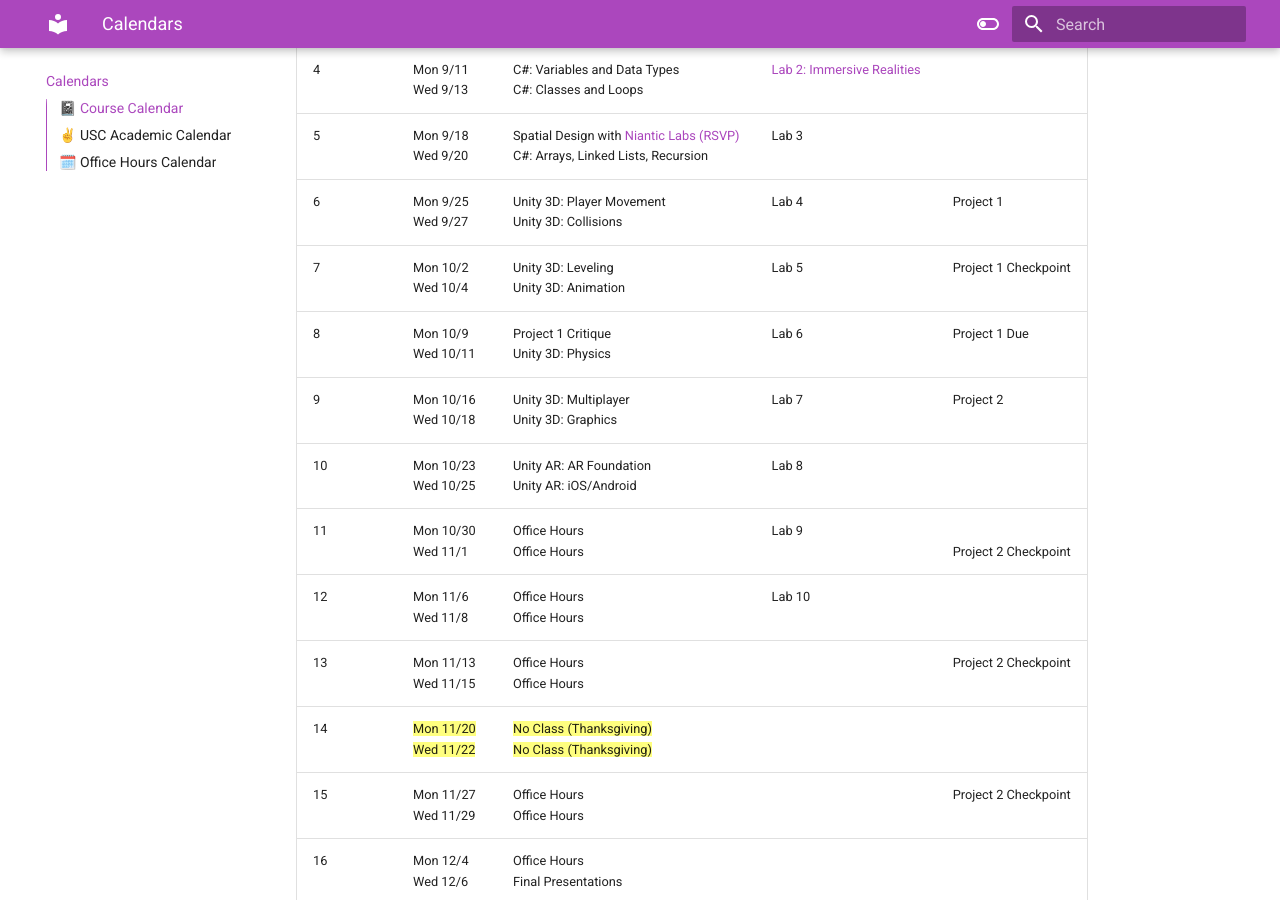
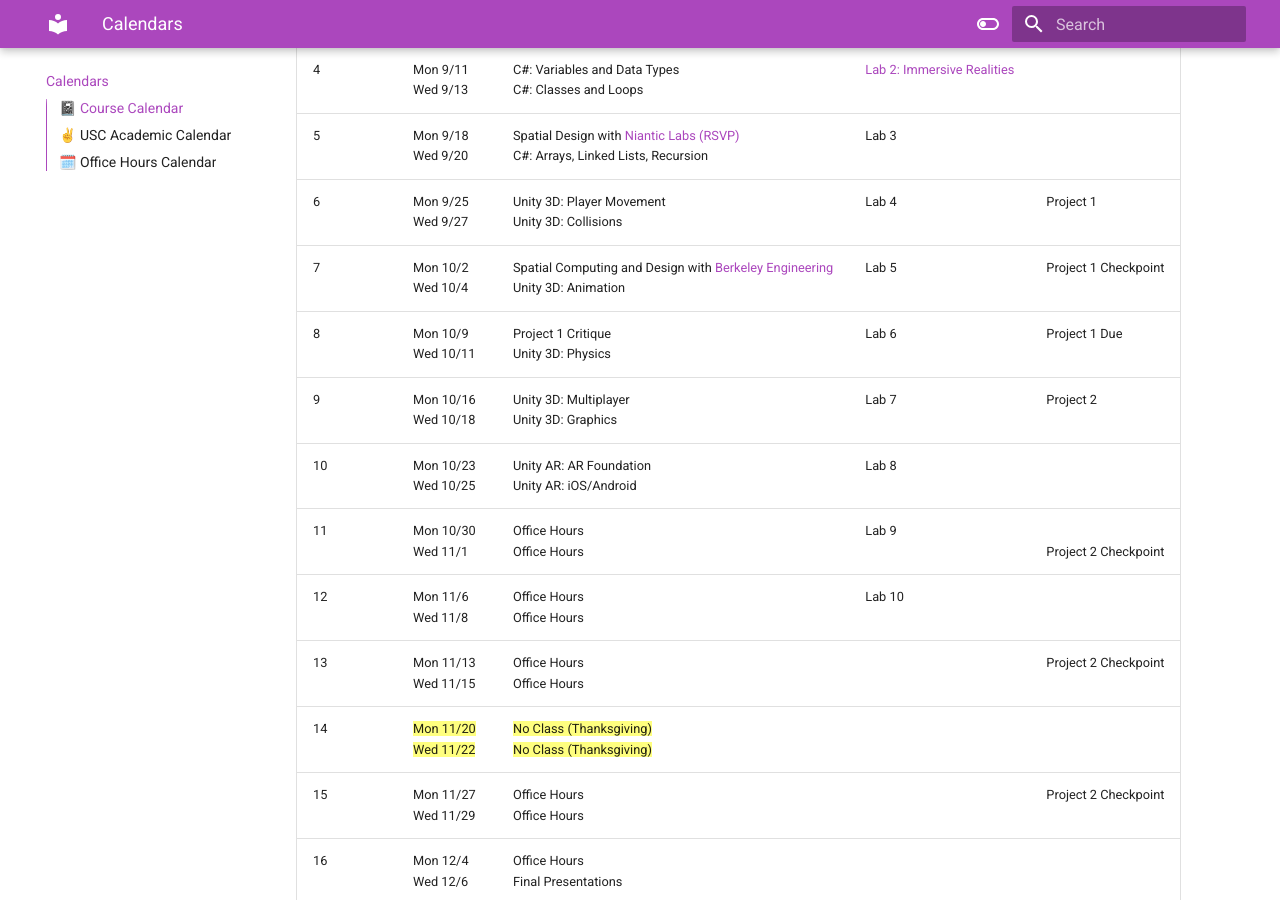
Before and after one commit to usc-ctin583/usc-ctin583.github.io, an MkDocs documentation site: the page built from docs/index.md, in a window 1280 px wide and 900 px high, scrolled down 475 px. Built offline with MkDocs 1.6.1 and Material for MkDocs 9.7.7, drawn with Linux system fonts in a browser that asks for light colours.

Commit message:
james talk

```diff
--- a/docs/index.md
+++ b/docs/index.md
@@ -8,7 +8,7 @@
 | 4    | Mon 9/11 <br> Wed 9/13   | C#: Variables and Data Types <br> C#: Classes and Loops | [Lab 2: Immersive Realities](Labs/lab2.md) |
 | 5    | Mon 9/18 <br> Wed 9/20   | Spatial Design with [Niantic Labs (RSVP)](https://calendar.google.com/calendar/event?action=TEMPLATE&tmeid=a2tjZGhsdTdrZjlzM2Q5NTNwYjRndXRmb2sgZGVib3JhaHl1ZW4yMDE2QGJlcmtlbGV5LmVkdQ&tmsrc=deborahyuen2016%40berkeley.edu) <br> C#: Arrays, Linked Lists, Recursion | Lab 3 |
 | 6    | Mon 9/25 <br> Wed 9/27   | Unity 3D: Player Movement <br> Unity 3D: Collisions | Lab 4 | Project 1 |
-| 7    | Mon 10/2 <br> Wed 10/4   | Unity 3D: Leveling <br> Unity 3D: Animation | Lab 5 | Project 1 Checkpoint |
+| 7    | Mon 10/2 <br> Wed 10/4   | Spatial Computing and Design with [Berkeley Engineering](https://bid.berkeley.edu/) <br> Unity 3D: Animation | Lab 5 | Project 1 Checkpoint |
 | 8    | Mon 10/9 <br> Wed 10/11  | Project 1 Critique <br> Unity 3D: Physics | Lab 6 | Project 1 Due |
 | 9    | Mon 10/16 <br> Wed 10/18 | Unity 3D: Multiplayer <br> Unity 3D: Graphics | Lab 7 | Project 2 |
 | 10   | Mon 10/23 <br> Wed 10/25 | Unity AR: AR Foundation <br> Unity AR: iOS/Android | Lab 8 |
```
